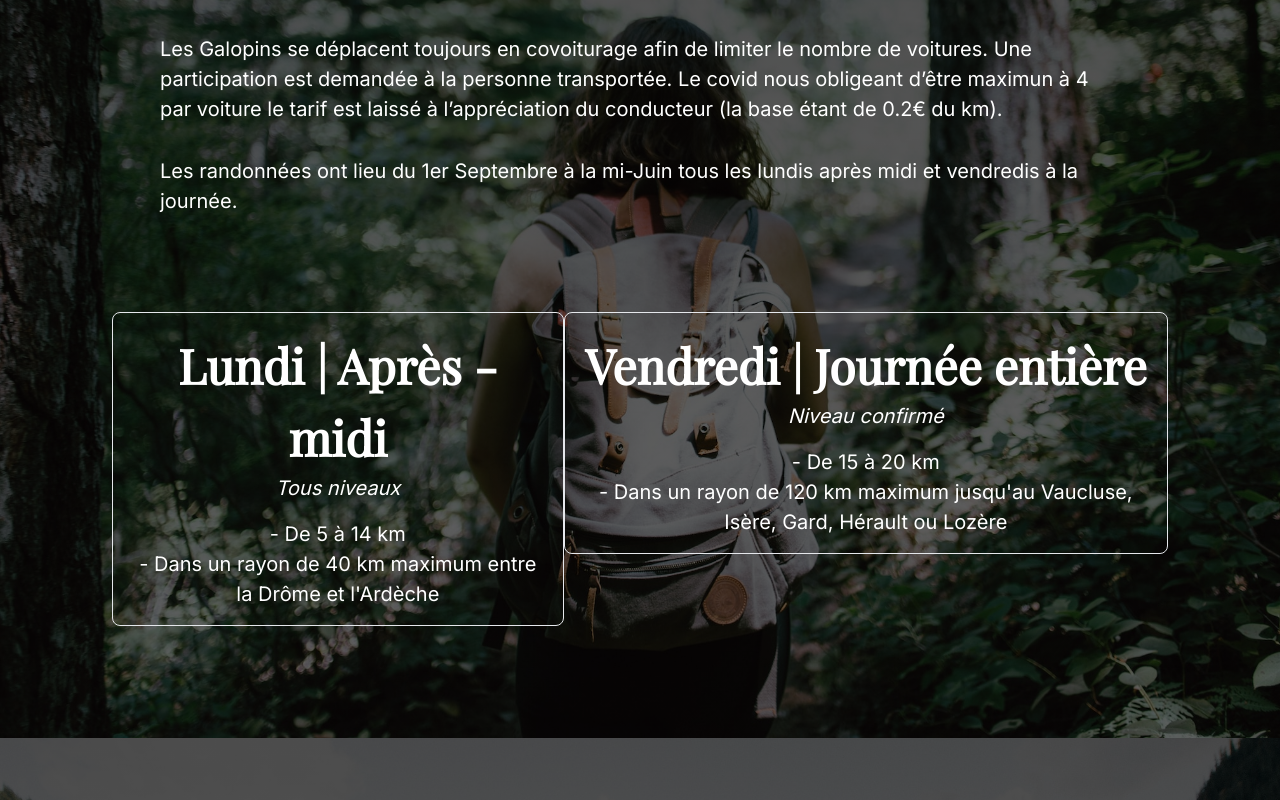
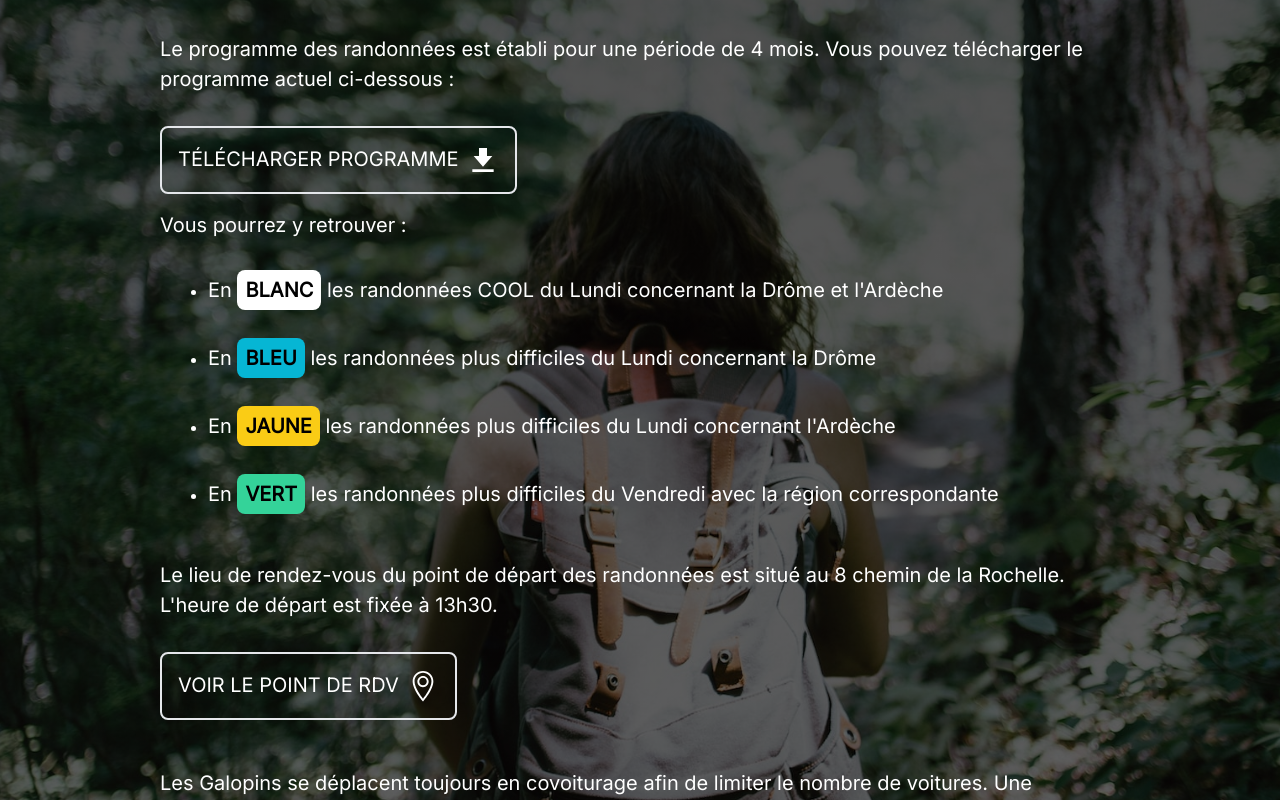
Before and after one commit to SebastienLaurentt/Galopins, a React (Vite) app: page / in a window 1280 px wide. Shown: the part 2540-3340 px from the top of the page. Built offline with nearby package versions, Linux system fonts and the light colour scheme.

Commit message:
created link and tag component and modification of parcours section

```diff
--- a/src/components/DownloadLink.tsx
+++ b/src/components/DownloadLink.tsx
@@ -1,6 +1,5 @@
 import { BiSolidDownload } from 'react-icons/bi';
 
-BiSolidDownload
 
 interface DownloadLinkProps {
     file:string;
--- /dev/null
+++ b/src/components/Link.tsx
@@ -0,0 +1,29 @@
+import { TfiLocationPin } from 'react-icons/tfi';
+
+
+interface LinkProps {
+    href:string;
+    linkName:string;
+    classname?:string;
+}
+
+
+function Link ({href, linkName, classname }: LinkProps) {
+
+    return(
+            <a
+                className={`flex border-2 p-2 rounded-lg md:text-lg md:p-4 md:hover:bg-white md:hover:text-black ${classname}`}
+                href={href}
+                target='_blank'
+            >
+                <div className='flex gap-x-2'>
+                    {linkName}
+                    <TfiLocationPin className="text-xl md:text-2xl"/>
+                </div>
+            </a>
+        )
+
+
+}
+
+export default Link;
--- /dev/null
+++ b/src/components/Tag.tsx
@@ -0,0 +1,17 @@
+interface TagProps {
+    tagName:string;
+    classname?:string;
+}
+
+
+function Tag ({tagName, classname }: TagProps) {
+
+    return(
+            <div className={`p-2 rounded-lg inline text-black font-bold ${classname}`}>
+                {tagName}
+            </div>
+        )
+}
+
+
+export default Tag;
--- a/src/sections/Parcours.tsx
+++ b/src/sections/Parcours.tsx
@@ -5,6 +5,11 @@ import SectionHeader from '../components/SectionHeader';
 import Section from '../components/Section';
 import ParcoursCard from '../components/ParcoursCard';
 import SubSection from '../components/SubSection';
+
+import ProgrammeFile from '../assets/Programme_Galopins.pdf'
+import DownloadLink from '../components/DownloadLink';
+import Link from '../components/Link';
+import Tag from '../components/Tag';
 
 
 
@@ -20,29 +25,47 @@ function Parcours() {
                 <GiStonePath className="icon"/>
             </SectionHeader>
             <SubSection>
+                <div className='text-center md:text-left  md:px-8 xl:px-12 mb-4  flex flex-col items-center md:items-start'>
+                    <p>Le programme des randonnées est établi pour une période de 4 mois. Vous pouvez télécharger le programme actuel ci-dessous : </p>
+                    <DownloadLink
+                        file={ProgrammeFile}
+                        fileName="Programme_Galopins.pdf"
+                        linkName="TÉLÉCHARGER PROGRAMME"
+                    />
+                </div>
+                <div className='text-center md:text-left  md:px-8 xl:px-12 mb-4  flex flex-col items-center md:items-start'>
+                    <p> Vous pourrez y retrouver : </p>
+                    <ul className='md: ml-12 md:list-disc'>
+                        <li>
+                            <p className='leading-6 md:leading-9'> En <Tag classname='bg-white' tagName='BLANC'/> les randonnées COOL du Lundi concernant la Drôme et l'Ardèche
+                            </p>
+                        </li>
+                        <li>
+                            <p className='leading-6 md:leading-9'> En <Tag classname='bg-cyan-500' tagName='BLEU'/> les randonnées plus difficiles du Lundi concernant la Drôme
+                            </p>
+                        </li>
+                        <li>
+                            <p className='leading-6 md:leading-9'> En <Tag classname='bg-yellow-400' tagName='JAUNE'/> les randonnées plus difficiles du Lundi concernant l'Ardèche
+                            </p>
+                        </li>
+                        <li>
+                            <p className='leading-6 md:leading-9'> En <Tag classname='bg-emerald-400' tagName='VERT'/> les randonnées plus difficiles du Vendredi avec la région correspondante
+                            </p>
+                        </li>
+                    </ul>
+                </div>
+                <div className='text-center md:text-left  md:px-8 xl:px-12 mb-4 md:mb-12 flex flex-col items-center md:items-start'>
+                    <p>Le lieu de rendez-vous du point de départ des randonnées est situé au 8 chemin de la Rochelle. L'heure de
+                    départ est fixée à 13h30.</p>
+                <Link
+                    href="https://maps.app.goo.gl/W6D3Ui73RSKW8swr8"
+                    linkName="VOIR LE POINT DE RDV"
+                />
+                </div>
                 <div className='text-center md:text-left md:px-8 xl:px-12 mb-4 md:mb-16'>
-                    <p>Les Galopins se déplacent toujours en covoiturage afin de limiter le nombre de voitures. Une participation est demandée à la personne transportée. Le covid nous obligeant d’être maximun à 4 par voiture le tarif est laissé à l’appréciation du conducteur (la base étant de 0.2€ du km).
+                    <p>Les Galopins se déplacent toujours en covoiturage afin de limiter le nombre de voitures. Une participation est demandée à la personne transportée. Le tarif est laissé à l’appréciation du conducteur (la base étant de 0.2€ du km).
                     </p>
-                    <p>Les randonnées ont lieu du 1er Septembre à la mi-Juin tous les lundis après midi et vendredis à la journée.</p>
                 </div>
-                <ul className='flex flex-col xl:flex-row gap-y-8 md:justify-around text-center'>
-                    <li>
-                        <ParcoursCard
-                            day='Lundi | Après - midi'
-                            level='Tous niveaux'
-                            description1='- De 5 à 14 km'
-                            description2="- Dans un rayon de 40 km maximum entre la Drôme et l'Ardèche"
-                        />
-                    </li>
-                    <li>
-                        <ParcoursCard
-                            day='Vendredi | Journée entière'
-                            level='Niveau confirmé'
-                            description1='- De 15 à 20 km'
-                            description2="- Dans un rayon de 120 km maximum jusqu'au Vaucluse, Isère, Gard, Hérault ou Lozère"
-                        />
-                    </li>
-                </ul>
             </SubSection>
 
         </Section>
```
Also changed, not shown: 1 other file (tests, documents, lock files or other folders).
